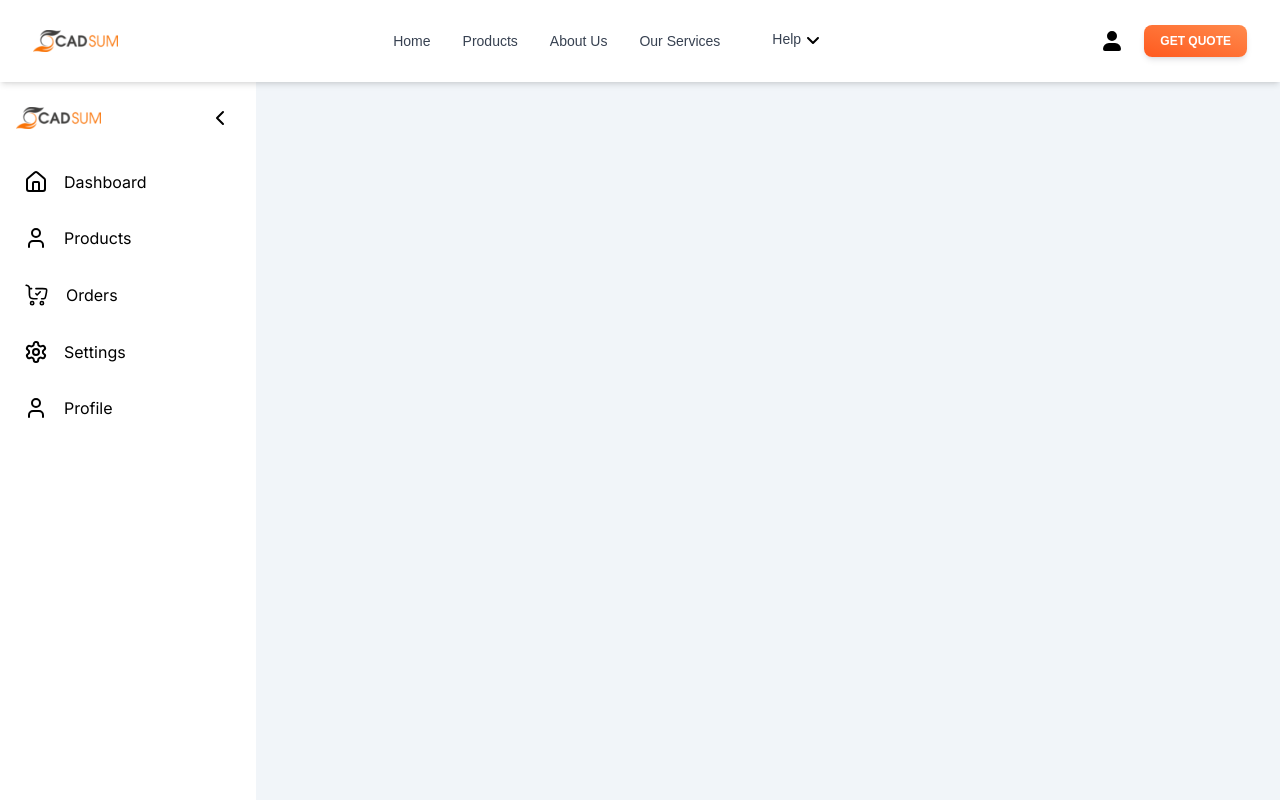
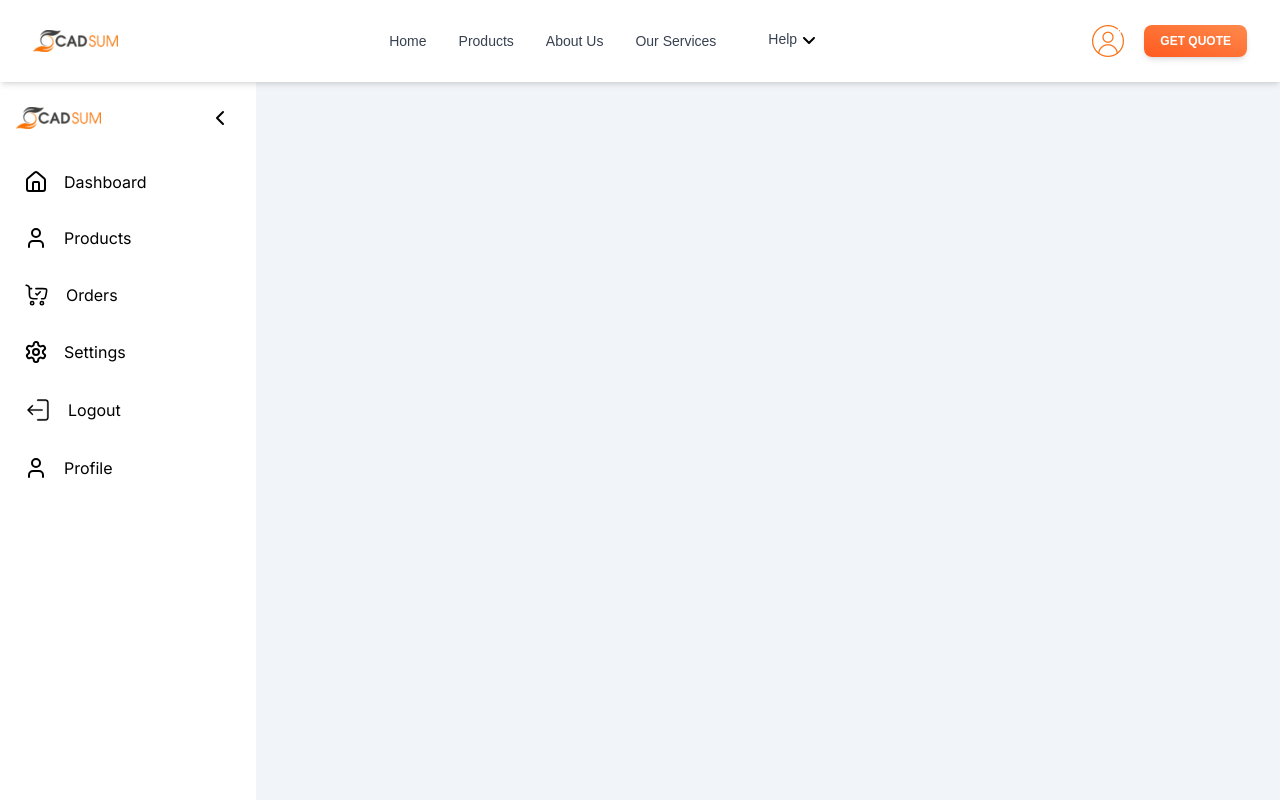
Before and after one commit to PiyushKumar19/Cadsum-frontend, a Next.js app: page /SideBar in a window 1280 px wide. Shown: the top 800 px of the page. Built offline with nearby package versions, Linux system fonts and the light colour scheme.

Commit message:
Addded logout option in sidebar and Navbar with profile button

```diff
--- a/src/app/Admin/Orders/page.tsx
+++ b/src/app/Admin/Orders/page.tsx
@@ -154,7 +154,7 @@ const OrderList = () => {
                           </DropdownMenuTrigger>
                           <DropdownMenuContent>
                             <DropdownMenuItem className="text-green-500" onSelect={() => handleUpdateStatus(order.id, "Approved")}>
-                              Approved
+                              Approve
                             </DropdownMenuItem>
                             <DropdownMenuItem className="text-green-700" onSelect={() => handleUpdateStatus(order.id, "Completed")}>
                               Complete
--- a/src/app/NavBar/page.tsx
+++ b/src/app/NavBar/page.tsx
@@ -3,9 +3,16 @@ import React, { useEffect, useState } from 'react'
 import Image from 'next/image'
 import Modal from '../User/Login/Modal'
 import Login from '../User/Login/page'
-import ContactUs from '../ContactUs/page'
 import Cookies from 'js-cookie'
 import { useRouter } from 'next/navigation'
+import {
+  DropdownMenu,
+  DropdownMenuContent,
+  DropdownMenuItem,
+  DropdownMenuTrigger,
+} from "@/components/ui/dropdown-menu"
+import { Button } from '@/components/ui/button'
+
 
 const NavBar = () => {
   const [isOpen, setIsOpen] = useState(false);
@@ -15,8 +22,8 @@ const NavBar = () => {
 
   const openModal = () => setShowModal(true);
   const closeModal = () => setShowModal(false);
-  const [isClient, setIsClient] = useState(false);  // New state to detect client-side rendering
-  const [token, setToken] = useState<string | null>(null);  // Token state
+  const [isClient, setIsClient] = useState(false);
+  const [token, setToken] = useState<string | null>(null);
 
 
   const router = useRouter();
@@ -29,6 +36,18 @@ const NavBar = () => {
     }
   };
 
+  function handleLogout() {
+    let authToken = Cookies.get("authToken");
+    if (authToken != null || authToken == "") {
+      Cookies.remove("authToken");
+
+      router.push('/');
+    }
+  }
+
+  function handleRoutePush(path: string) {
+    router.push(`/${path}`);
+  }
 
   useEffect(() => {
     // checkAuth();
@@ -118,24 +137,31 @@ const NavBar = () => {
           </ul>
         </div>
         <div className="flex items-center gap-x-1">
-        {token ? (
+          {token ? (
+
+            <DropdownMenu>
+              <DropdownMenuTrigger asChild>
+                <Button variant="ghost" className="p-0 h-auto">
+                  <img src="/Images/User/user.png" alt="User" />
+
+                </Button>
+              </DropdownMenuTrigger>
+              <DropdownMenuContent>
+                <DropdownMenuItem onSelect={() => handleRoutePush('User/Profile')}>
+                  Profile
+                </DropdownMenuItem>
+                <DropdownMenuItem className="text-red-500" onSelect={() => handleLogout()}>
+                  Logout
+                </DropdownMenuItem>
+              </DropdownMenuContent>
+            </DropdownMenu>
+          ) : (
             <button className="hidden mr-4 text-center align-middle transition-all  select-none disabled:pointer-events-none disabled:opacity-50 shadow-gray-900/10 hover:shadow-gray-900/20  lg:inline-block"
               type="button"
               onClick={openModal}
             >
               <span>
                 <img src="/Images/User/user.png" alt="User" />
-              </span>
-            </button>
-          ) : (
-            <button className="hidden mr-4 text-center align-middle transition-all  select-none disabled:pointer-events-none disabled:opacity-50 shadow-gray-900/10 hover:shadow-gray-900/20  lg:inline-block"
-              type="button"
-              onClick={openModal}
-            >
-              <span>
-                <svg width="24px" height="24px" fill="#000000" viewBox="0 0 24 24" id="user" data-name="Flat Color" xmlns="http://www.w3.org/2000/svg"><g id="SVGRepo_bgCarrier" strokeWidth="0"></g><g id="SVGRepo_tracerCarrier" strokeLinecap="round" strokeLinejoin="round"></g><g id="SVGRepo_iconCarrier">
-                  <path id="primary" d="M21,20a2,2,0,0,1-2,2H5a2,2,0,0,1-2-2,6,6,0,0,1,6-6h6A6,6,0,0,1,21,20Zm-9-8A5,5,0,1,0,7,7,5,5,0,0,0,12,12Z"></path></g>
-                </svg>
               </span>
             </button>
           )}
--- a/src/app/SideBar/page.tsx
+++ b/src/app/SideBar/page.tsx
@@ -5,11 +5,13 @@ import Image from 'next/image';
 import { ChevronLeft, ChevronRight, Home, Settings, User } from 'lucide-react';
 import { jwtDecode, JwtPayload } from "jwt-decode";
 import Cookies from 'js-cookie';
+import { useRouter } from 'next/navigation'
 
 interface NavItem {
   name: string;
   href: string;
   icon: React.ReactNode;
+  onClick?: () => void;
 }
 
 interface CustomJwtPayload extends JwtPayload {
@@ -45,13 +47,6 @@ const ConditionalNavigation = ({ setIsAdmin }: { setIsAdmin: (value: boolean) =>
   return null;
 };
 
-const navItems: NavItem[] = [
-  { name: 'Dashboard', href: '/Admin/dashboard', icon: <Home className="w-6 h-6" /> },
-  { name: 'Products', href: '/Admin/Products', icon: <User className="w-6 h-6" /> },
-  { name: 'Orders', href: '/Admin/Orders', icon: <svg width="26px" height="26px" viewBox="0 0 24 24" fill="none" xmlns="http://www.w3.org/2000/svg"><g id="SVGRepo_bgCarrier" stroke-width="0"></g><g id="SVGRepo_tracerCarrier" stroke-linecap="round" stroke-linejoin="round"></g><g id="SVGRepo_iconCarrier"> <path d="M7.5 18C8.32843 18 9 18.6716 9 19.5C9 20.3284 8.32843 21 7.5 21C6.67157 21 6 20.3284 6 19.5C6 18.6716 6.67157 18 7.5 18Z" stroke="#000000" stroke-width="1.5"></path> <path d="M16.5 18.0001C17.3284 18.0001 18 18.6716 18 19.5001C18 20.3285 17.3284 21.0001 16.5 21.0001C15.6716 21.0001 15 20.3285 15 19.5001C15 18.6716 15.6716 18.0001 16.5 18.0001Z" stroke="#000000" stroke-width="1.5"></path> <path d="M11 10.8L12.1429 12L15 9" stroke="#000000" stroke-width="1.5" stroke-linecap="round" stroke-linejoin="round"></path> <path d="M2 3L2.26121 3.09184C3.5628 3.54945 4.2136 3.77826 4.58584 4.32298C4.95808 4.86771 4.95808 5.59126 4.95808 7.03836V9.76C4.95808 12.7016 5.02132 13.6723 5.88772 14.5862C6.75412 15.5 8.14857 15.5 10.9375 15.5H12M16.2404 15.5C17.8014 15.5 18.5819 15.5 19.1336 15.0504C19.6853 14.6008 19.8429 13.8364 20.158 12.3075L20.6578 9.88275C21.0049 8.14369 21.1784 7.27417 20.7345 6.69708C20.2906 6.12 18.7738 6.12 17.0888 6.12H11.0235M4.95808 6.12H7" stroke="#000000" stroke-width="1.5" stroke-linecap="round"></path> </g></svg> },
-  { name: 'Settings', href: '/settings', icon: <Settings className="w-6 h-6" /> },
-  { name: 'Profile', href: '/User/Profile', icon: <User className="w-6 h-6" /> },
-];
 
 const Sidebar: React.FC = () => {
   const [isCollapsed, setIsCollapsed] = useState(false);
@@ -80,6 +75,25 @@ const Sidebar: React.FC = () => {
 
     checkToken();
   }, [setIsAdmin]);
+
+  const router = useRouter();
+  function handleLogout() {
+    let authToken = Cookies.get("authToken");
+    if (authToken != null || authToken == "") {
+      Cookies.remove("authToken");
+
+      router.push('/');
+    }
+  }
+
+  const navItems: NavItem[] = [
+    { name: 'Dashboard', href: '/Admin/dashboard', icon: <Home className="w-6 h-6" /> },
+    { name: 'Products', href: '/Admin/Products', icon: <User className="w-6 h-6" /> },
+    { name: 'Orders', href: '/Admin/Orders', icon: <svg width="26px" height="26px" viewBox="0 0 24 24" fill="none" xmlns="http://www.w3.org/2000/svg"><g id="SVGRepo_bgCarrier" stroke-width="0"></g><g id="SVGRepo_tracerCarrier" stroke-linecap="round" stroke-linejoin="round"></g><g id="SVGRepo_iconCarrier"> <path d="M7.5 18C8.32843 18 9 18.6716 9 19.5C9 20.3284 8.32843 21 7.5 21C6.67157 21 6 20.3284 6 19.5C6 18.6716 6.67157 18 7.5 18Z" stroke="#000000" stroke-width="1.5"></path> <path d="M16.5 18.0001C17.3284 18.0001 18 18.6716 18 19.5001C18 20.3285 17.3284 21.0001 16.5 21.0001C15.6716 21.0001 15 20.3285 15 19.5001C15 18.6716 15.6716 18.0001 16.5 18.0001Z" stroke="#000000" stroke-width="1.5"></path> <path d="M11 10.8L12.1429 12L15 9" stroke="#000000" stroke-width="1.5" stroke-linecap="round" stroke-linejoin="round"></path> <path d="M2 3L2.26121 3.09184C3.5628 3.54945 4.2136 3.77826 4.58584 4.32298C4.95808 4.86771 4.95808 5.59126 4.95808 7.03836V9.76C4.95808 12.7016 5.02132 13.6723 5.88772 14.5862C6.75412 15.5 8.14857 15.5 10.9375 15.5H12M16.2404 15.5C17.8014 15.5 18.5819 15.5 19.1336 15.0504C19.6853 14.6008 19.8429 13.8364 20.158 12.3075L20.6578 9.88275C21.0049 8.14369 21.1784 7.27417 20.7345 6.69708C20.2906 6.12 18.7738 6.12 17.0888 6.12H11.0235M4.95808 6.12H7" stroke="#000000" stroke-width="1.5" stroke-linecap="round"></path> </g></svg> },
+    { name: 'Settings', href: '/settings', icon: <Settings className="w-6 h-6" /> },
+    { name: 'Logout', href: '', onClick: handleLogout, icon: <svg fill="#000000" width="28px" height="28px" viewBox="0 0 24 24" xmlns="http://www.w3.org/2000/svg" stroke="#000000" stroke-width="0.36"><g id="SVGRepo_bgCarrier" stroke-width="0"></g><g id="SVGRepo_tracerCarrier" stroke-linecap="round" stroke-linejoin="round"></g><g id="SVGRepo_iconCarrier"> <g id="Logout"> <g> <path d="M20.968,18.448a2.577,2.577,0,0,1-2.73,2.5c-2.153.012-4.306,0-6.459,0a.5.5,0,0,1,0-1c2.2,0,4.4.032,6.6,0,1.107-.016,1.589-.848,1.589-1.838V5.647A1.546,1.546,0,0,0,19,4.175a3.023,3.023,0,0,0-1.061-.095H11.779a.5.5,0,0,1,0-1c2.224,0,4.465-.085,6.687,0a2.567,2.567,0,0,1,2.5,2.67Z"></path> <path d="M3.176,11.663a.455.455,0,0,0-.138.311c0,.015,0,.028-.006.043s0,.027.006.041a.457.457,0,0,0,.138.312l3.669,3.669a.5.5,0,0,0,.707-.707L4.737,12.516H15.479a.5.5,0,0,0,0-1H4.737L7.552,8.7a.5.5,0,0,0-.707-.707Z"></path> </g> </g> </g></svg> },
+    { name: 'Profile', href: '/User/Profile', icon: <User className="w-6 h-6" /> },
+  ];
 
   const toggleSidebar = () => {
     setIsCollapsed(!isCollapsed);
--- a/src/app/User/Profile/page.tsx
+++ b/src/app/User/Profile/page.tsx
@@ -150,22 +150,6 @@ export default function UserProfile() {
                   <Mail className="h-4 w-4" />
                   <span className="text-black">{profile!.email}</span>
                 </div>
-                {/* <div className="flex items-center space-x-2 text-muted-foreground">
-                  <Phone className="h-4 w-4" />
-                  <span>+1 (555) 123-4567</span>
-                </div>
-                <div className="flex items-center space-x-2 text-muted-foreground">
-                  <CalendarDays className="h-4 w-4" />
-                  <span>Joined January 2020</span>
-                </div> */}
-                <div className="mt-6">
-                  <h3 className="text-lg font-semibold mb-2">Bio</h3>
-                  <p className="text-muted-foreground">
-                    Passionate software developer with 5+ years of experience in building web applications.
-                    Specializing in React, Node.js, and cloud technologies. Always eager to learn and tackle
-                    new challenges in the ever-evolving world of tech.
-                  </p>
-                </div>
               </div>
             </TabsContent>
             <TabsContent value="orders">
```
